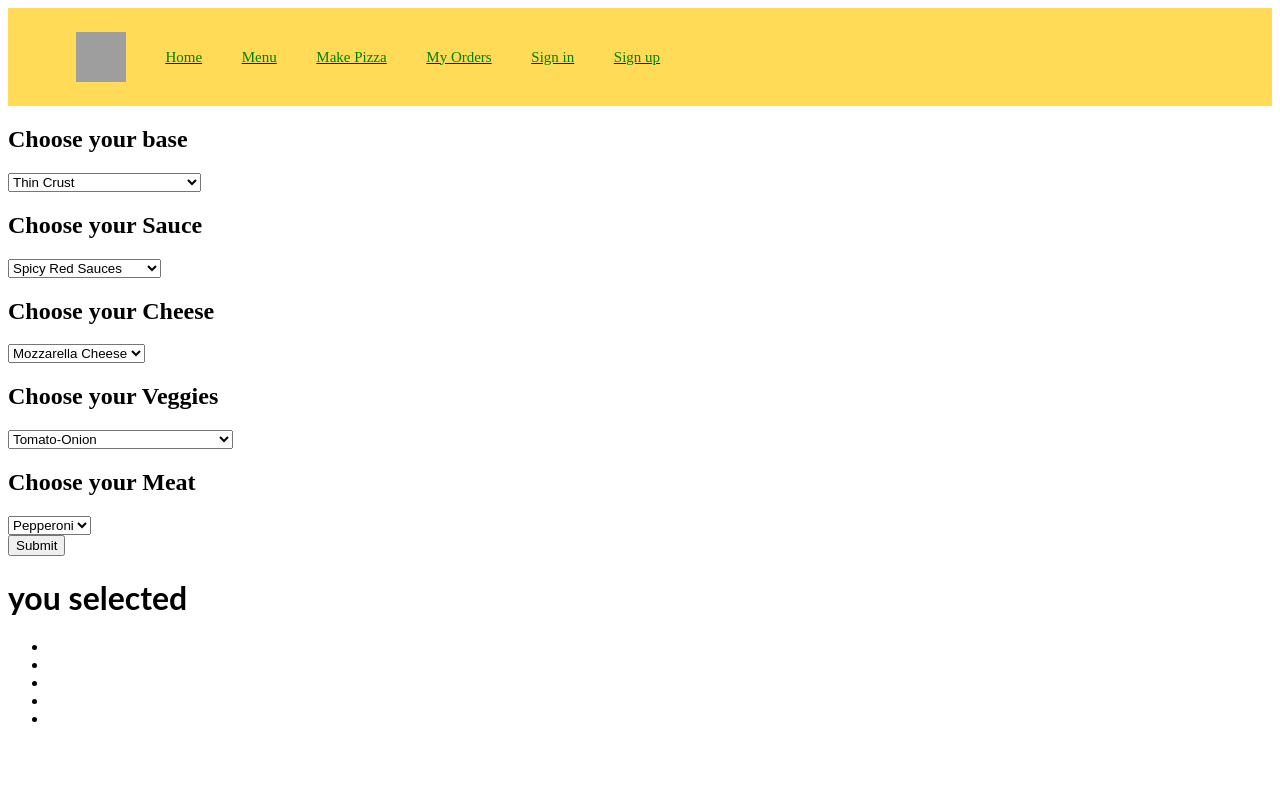
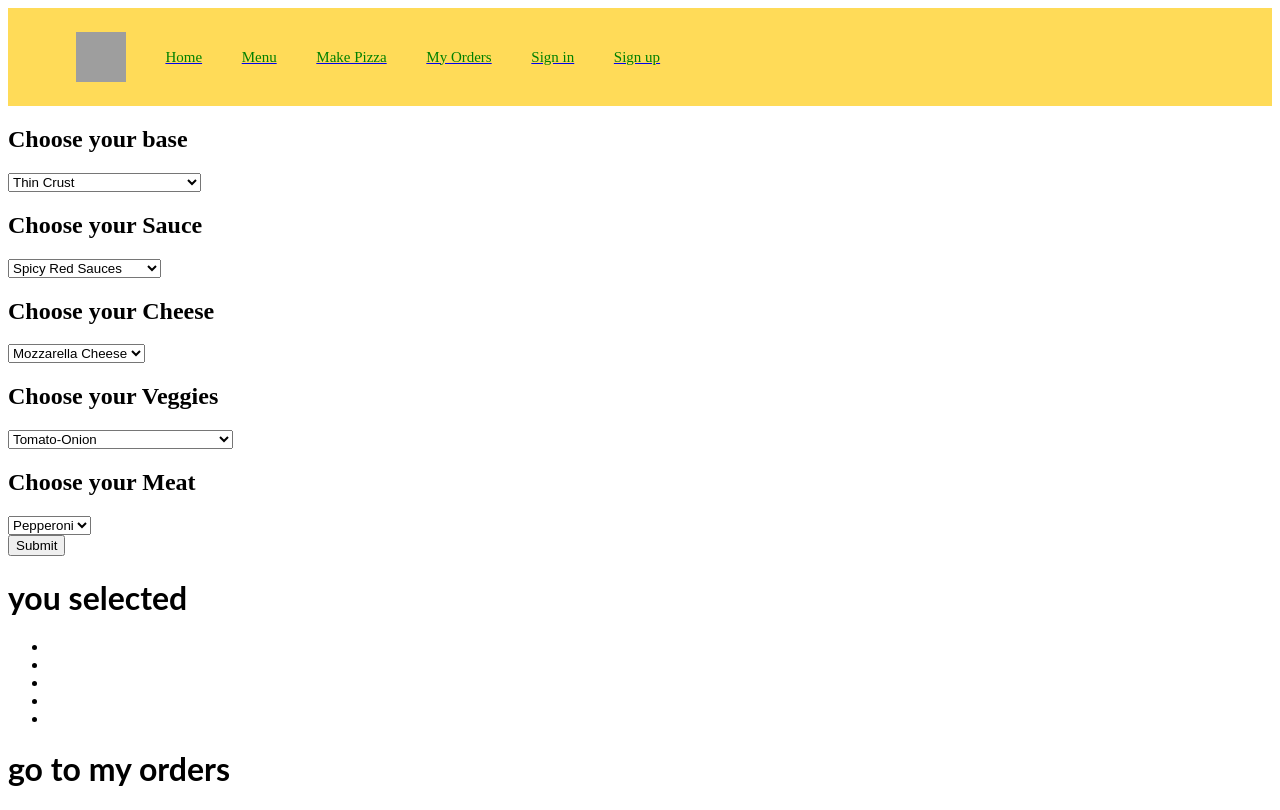
Before and after one commit to surya-nagarajan09/pizza_hackathon, a React (Create React App) app: page /Custom in a window 1280 px wide. Built offline with nearby package versions, Linux system fonts and the light colour scheme; grey boxes are pictures that could not be loaded.

Commit message:
1 file modified

```diff
--- a/src/Custom.js
+++ b/src/Custom.js
@@ -111,7 +111,7 @@ function Custom() {
           <li>{meat}</li>
         </ul>
         <div>
-        <h1></h1>
+        <h1>go to my orders</h1>
         </div>
       </div>
     </div>
```
